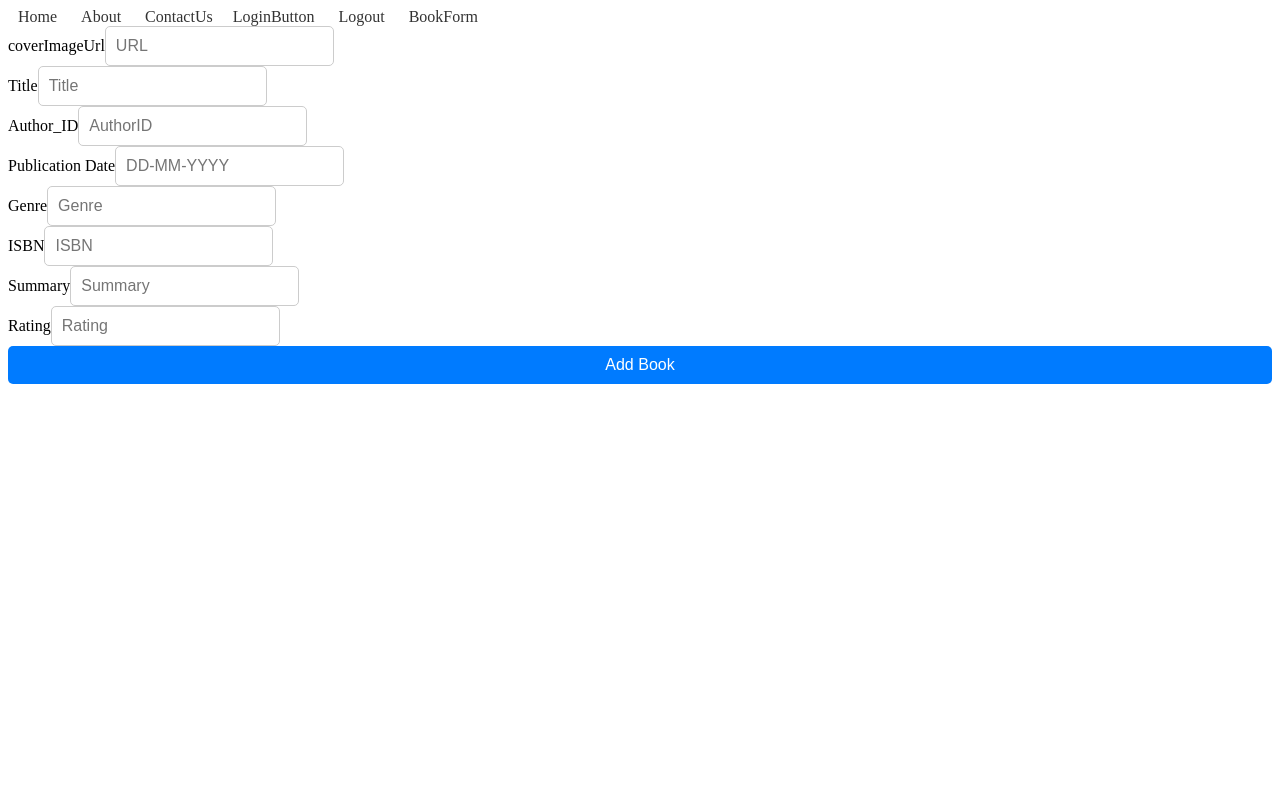
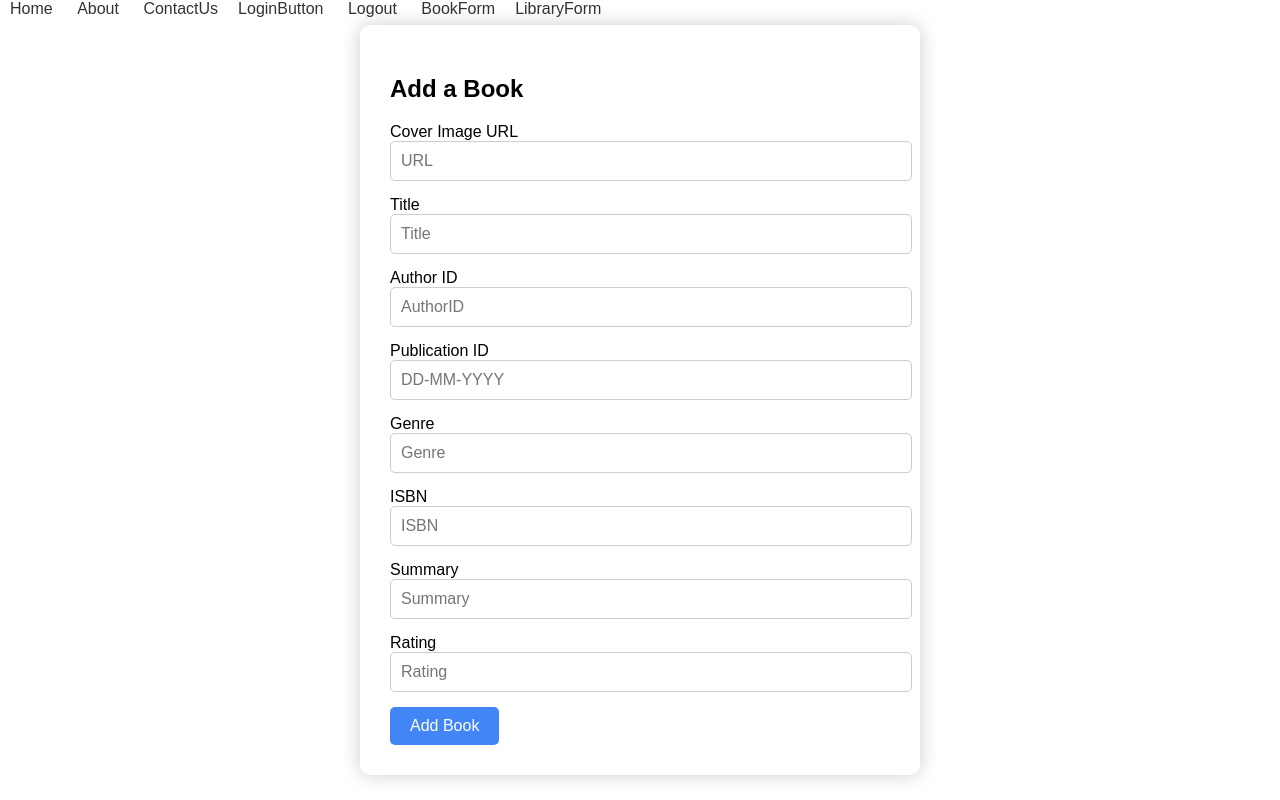
Before and after one commit to jasdeepkaur1010/Book-Finder, a React (Create React App) app in the folder book-finder/: page /BookForm in a window 1280 px wide. Built offline with nearby package versions, Linux system fonts and the light colour scheme; no server answers.

Commit message:
add libraryform

```diff
--- a/book-finder/src/App.js
+++ b/book-finder/src/App.js
@@ -9,7 +9,7 @@ import LoginButton from './components/LoginButton';
 import LogoutButton from './components/LogoutButton';
 import BookForm from './components/form/BookForm';
 import AddBook from './components/AddBook';
-
+import LibraryForm from './components/form/LibraryForm';
 function App() {
   return (
     <Router>
@@ -21,6 +21,7 @@ function App() {
           <Link to="/loginbutton">LoginButton </Link>
           <Link to="/logoutbutton">Logout </Link>
           <Link to="/BookForm">BookForm</Link>
+          <Link to="/LibraryForm">LibraryForm</Link>
         </nav>
       <div>
 
@@ -34,6 +35,8 @@ function App() {
           <Route path="/loginbutton" element={<LoginButton />} />
           <Route path="/logoutbutton" element={<LogoutButton />} />
           <Route path="/BookForm" element={<AddBook />} />
+          <Route path="/LibraryForm" element={<LibraryForm />} />
+
         </Routes>
       </div>
       {/* <Home /> */}
--- a/book-finder/src/components/form/BookForm.jsx
+++ b/book-finder/src/components/form/BookForm.jsx
@@ -1,5 +1,7 @@
 import React, { useState } from 'react';
 import  axios  from 'axios';
+import  '../../styles/BookForm.scss';
+
 const BookForm = ({ handleSubmit}) => {
   const [book, setBook] = useState({
     title: '',
@@ -38,10 +40,11 @@ const BookForm = ({ handleSubmit}) => {
   }
 };
   return (
-    <form onSubmit={onSubmit}>
-      <div style={{ display: 'flex', flexDirection: 'column' }}>
-      <label>
-       coverImageUrl
+    <form onSubmit={onSubmit} className="book-form">
+    <h2>Add a Book</h2>
+      {/* <div style={{ display: 'flex', flexDirection: 'column' }}> */}
+      <div className="form-group">
+      <label htmlFor="cover_image_url">Cover Image URL</label>
         <input
         type="text"
         placeholder="URL"
@@ -49,9 +52,9 @@ const BookForm = ({ handleSubmit}) => {
         value={book.cover_image_url}
         onChange={handleChange}
       />
-      </label>
-        <label>
-          Title
+      </div>
+       <div className="form-group">
+       <label htmlFor="title">Title</label>
           <input
        type="text"
        placeholder="Title"
@@ -59,9 +62,9 @@ const BookForm = ({ handleSubmit}) => {
        value={book.title}
        onChange={handleChange}
        />
-       </label>
-       <label>
-        Author_ID
+       </div>
+       <div className="form-group">
+    <label htmlFor="author_id">Author ID</label>
         <input
         type="text"
         placeholder="AuthorID"
@@ -69,9 +72,9 @@ const BookForm = ({ handleSubmit}) => {
         value={book.author_id}
         onChange={handleChange}
        />
-         </label>
-         <label>
-          Publication Date
+       </div>
+          <div className="form-group">
+          <label htmlFor="publication_id">Publication ID</label>
          <input
         type="text"
         placeholder="DD-MM-YYYY"
@@ -79,9 +82,9 @@ const BookForm = ({ handleSubmit}) => {
         value={book.publication_date}
         onChange={handleChange}
       />
-      </label>
-      <label>
-        Genre
+      </div>
+       <div className="form-group">
+       <label htmlFor="genre">Genre</label>
       <input
         type="text"
         placeholder="Genre"
@@ -89,9 +92,9 @@ const BookForm = ({ handleSubmit}) => {
         value={book.genre}
         onChange={handleChange}
       />
-      </label>
-      <label>
-       ISBN
+      </div>
+       <div className="form-group">
+       <label htmlFor="isbn">ISBN</label>
        <input
         type="text"
         placeholder="ISBN"
@@ -99,9 +102,9 @@ const BookForm = ({ handleSubmit}) => {
         value={book.isbn}
         onChange={handleChange}
       />
-       </label>
-       <label>
-        Summary
+      </div>
+       <div className="form-group">
+    <label htmlFor="summary">Summary</label>
         <input
         type="text"
         placeholder="Summary"
@@ -109,9 +112,9 @@ const BookForm = ({ handleSubmit}) => {
         value={book.summary}
         onChange={handleChange}
       />
-      </label>
-      <label>
-        Rating
+      </div>
+       <div className="form-group">
+      <label htmlFor="rating">Rating</label>
         <input
         type="text"
         placeholder="Rating"
@@ -119,8 +122,8 @@ const BookForm = ({ handleSubmit}) => {
         value={book.rating}
         onChange={handleChange}
       />
-      </label>
-
+      </div>
+      <div className="form-group">
        <button type="submit">Add Book</button>
        </div>
     </form>
--- /dev/null
+++ b/book-finder/src/components/form/LibraryForm.jsx
@@ -0,0 +1,81 @@
+import React, { useState } from 'react';
+import axios from 'axios';
+const LibraryForm = () => {
+  const [formData, setFormData] = useState({
+    UserID: '',
+    BookID: '',
+    status: '',
+    address: '',
+    postal_code: '',
+    city: '',
+    province: '',
+  });
+
+  const handleSubmit = async (e) => {
+    e.preventDefault();
+
+    try {
+      const response = await axios.post('http://localhost:8080/libraries', formData);
+
+
+      if (response === 201) {
+
+        // Handle successful form submission
+        console.log('Form submitted successfully');
+        setFormData({
+          UserID: '',
+          BookID: '',
+          status: '',
+          address: '',
+          postal_code: '',
+          city: '',
+          province: '',
+        });
+      } else {
+        // Handle errors if form submission fails
+        console.error('Form submission failed', response);
+      }
+    } catch (error) {
+      console.error('Error submitting form:', error);
+    }
+  };
+
+  const handleChange = (e) => {
+    const { name, value } = e.target;
+    setFormData((prevData) => ({
+      ...prevData,
+      [name]: value,
+    }));
+  };
+
+  return (
+    <div>
+      <h1>Add Book Information to Library</h1>
+      <form onSubmit={handleSubmit}>
+        <label htmlFor="UserID">UserID:</label><br />
+        <input type="number" id="UserID" name="UserID" value={formData.UserID} onChange={handleChange} required /><br />
+
+        <label htmlFor="BookID">BookID:</label><br />
+        <input type="number" id="BookID" name="BookID" value={formData.BookID} onChange={handleChange} required /><br />
+
+        <label htmlFor="status">Status:</label><br />
+        <input type="text" id="status" name="status" value={formData.status} onChange={handleChange} maxLength={50} required /><br />
+
+        <label htmlFor="address">Address:</label><br />
+        <input type="text" id="address" name="address" value={formData.address} onChange={handleChange} maxLength={255} required /><br />
+
+        <label htmlFor="postal_code">Postal Code:</label><br />
+        <input type="text" id="postal_code" name="postal_code" value={formData.postal_code} onChange={handleChange} maxLength={20} required /><br />
+
+        <label htmlFor="city">City:</label><br />
+        <input type="text" id="city" name="city" value={formData.city} onChange={handleChange} maxLength={100} required /><br />
+
+        <label htmlFor="province">Province:</label><br />
+        <input type="text" id="province" name="province" value={formData.province} onChange={handleChange} maxLength={100} required /><br /><br />
+        <input type="submit" value="Submit" />
+      </form>
+    </div>
+  );
+};
+
+export default LibraryForm;
--- /dev/null
+++ b/book-finder/src/styles/BookForm.scss
@@ -0,0 +1,48 @@
+/* BookForm.scss */
+body {
+  margin: 0;
+  padding: 0;
+  font-family: Arial, sans-serif;
+  // background: linear-gradient(120deg, #ebe8ed, #928d93); /* Use the gradient you prefer */
+}
+
+.book-form {
+  position: fixed;
+  top: 50%;
+  left: 50%;
+  transform: translate(-50%, -50%);
+  width: 500px;
+  max-width: 90%;
+  background-color: white;
+  border-radius: 10px;
+  padding: 30px;
+  box-shadow: 0 0 20px rgba(0, 0, 0, 0.2);
+  z-index: 1000;
+}
+
+.book-form h2 {
+  font-size: 1.5rem;
+  margin-bottom: 20px;
+}
+
+.book-form input,
+.book-form textarea {
+  width: 100%;
+  padding: 10px;
+  margin-bottom: 15px;
+  border: 1px solid #ccc;
+  border-radius: 5px;
+}
+
+.book-form button {
+  padding: 10px 20px;
+  background-color: #4285f4;
+  color: white;
+  border: none;
+  border-radius: 5px;
+  cursor: pointer;
+}
+
+.book-form button:hover {
+  background-color: #2c76f5;
+}
```
